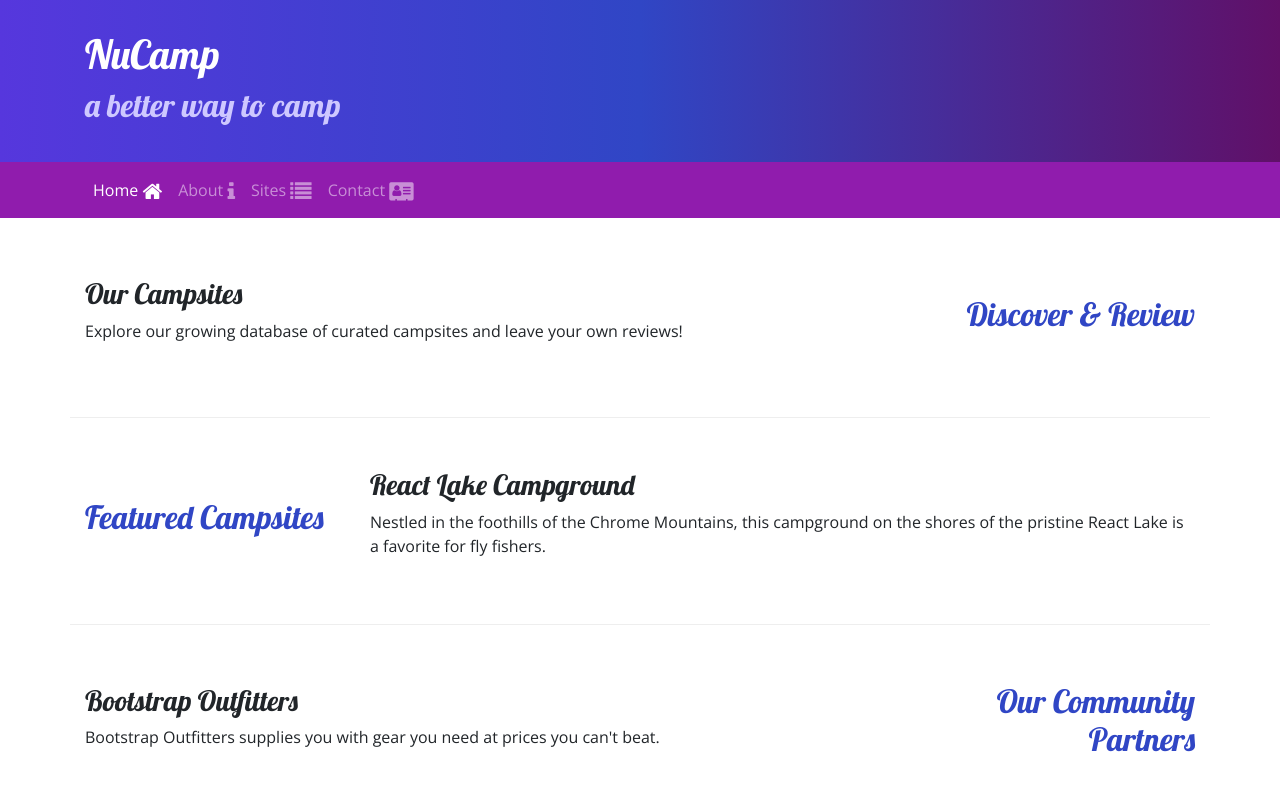
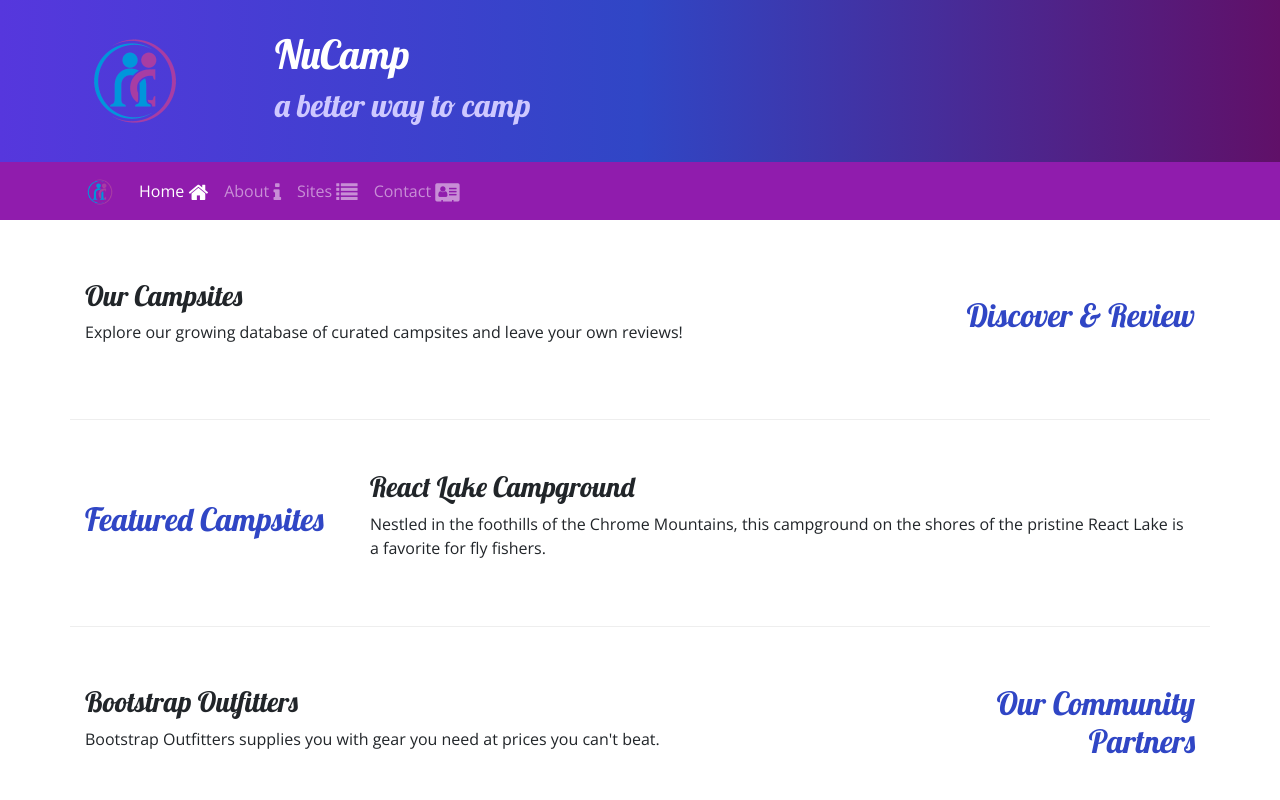
Before and after one commit to sboulom/nucampsite, a website: page index.html in a window 1280 px wide. Shown: the top 800 px of the page. Drawn offline with nearby package versions, Linux system fonts and the light colour scheme.

Commit message:
images and logo addition

```diff
--- a/index.html
+++ b/index.html
@@ -22,6 +22,9 @@
     <header class="jumbotron jumbotron-fluid">
         <div class = "container">
             <div class="row">
+                <div class="col-4 col-sm-3 col-md-2 align-self-center">
+                    <a href="index.html"><img src="img/logo.png" class="img-fluid"></a>
+                </div>
                 <div class="col">
                     <h1>NuCamp</h1>
                     <h2>a better way to camp</h2>
@@ -32,7 +35,8 @@
 
     <nav class="navbar navbar-expand-sm navbar-dark sticky-top">
         <div class="container">
-            <button class="navbar-toggler ml-auto" type="button"
+            <a class="navbar-brand" href="index.html"><img src="img/logo.png" height="30" width="30" /></a>
+            <button class="navbar-toggler" type="button"
             data-toggle="collapse" data-target="#nucampNavbar">
             <span class="navbar-toggler-icon"></span></button>
             <div class="collapse navbar-collapse" id="nucampNavbar">
```
Also changed, not shown: aboutus.html (+6 -1 lines), contactus.html (+5 -1 lines), img/bootstrap-thumb.png (added), img/breadcrumb-trail-thumb.jpg (added), img/breadcrumb-trail.jpg (added), img/chrome-river-thumb.jpg (added), img/chrome-river.jpg (added), img/logo.png (added), img/react-lake-thumb.jpg (added), img/react-lake.jpg (added), 1 other file.
